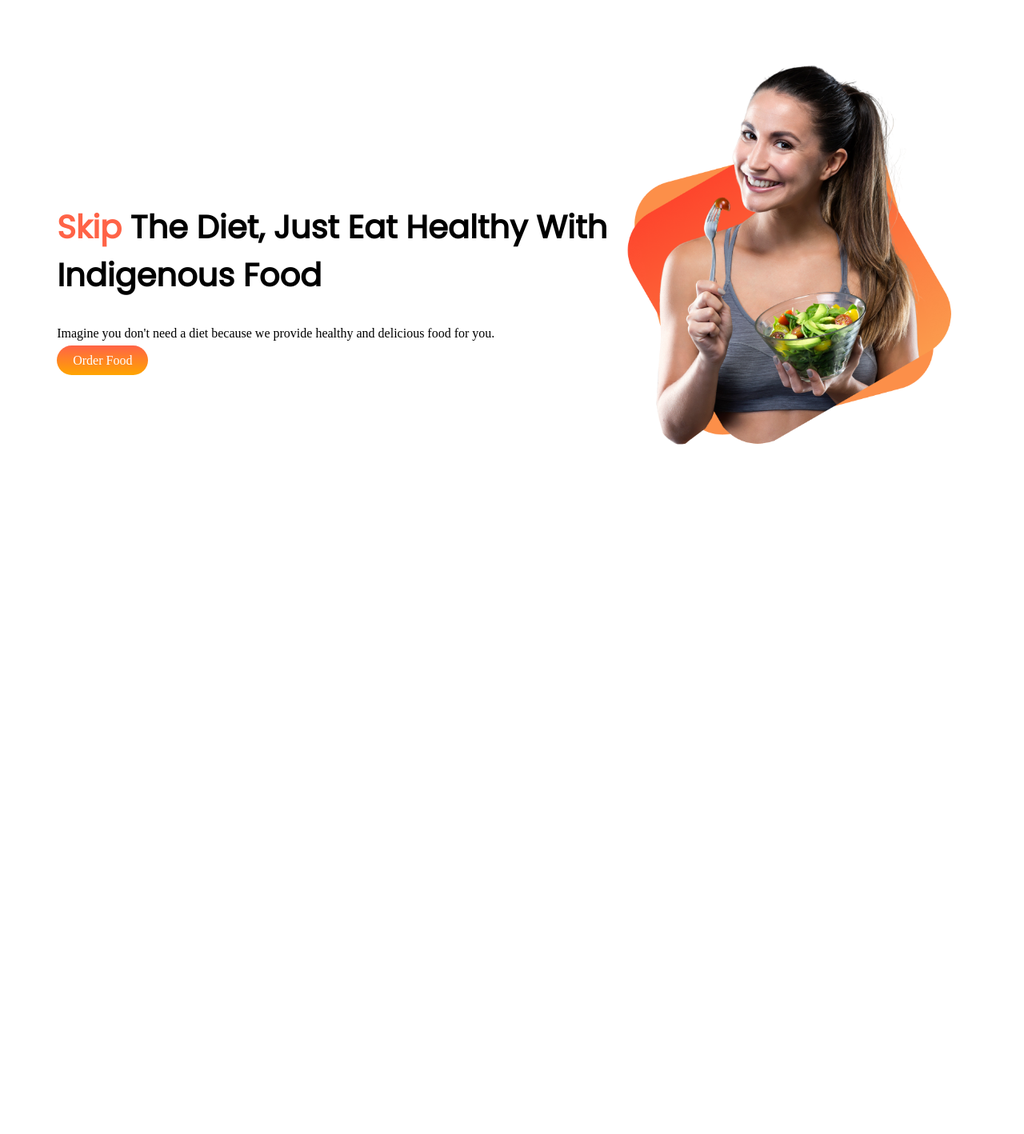
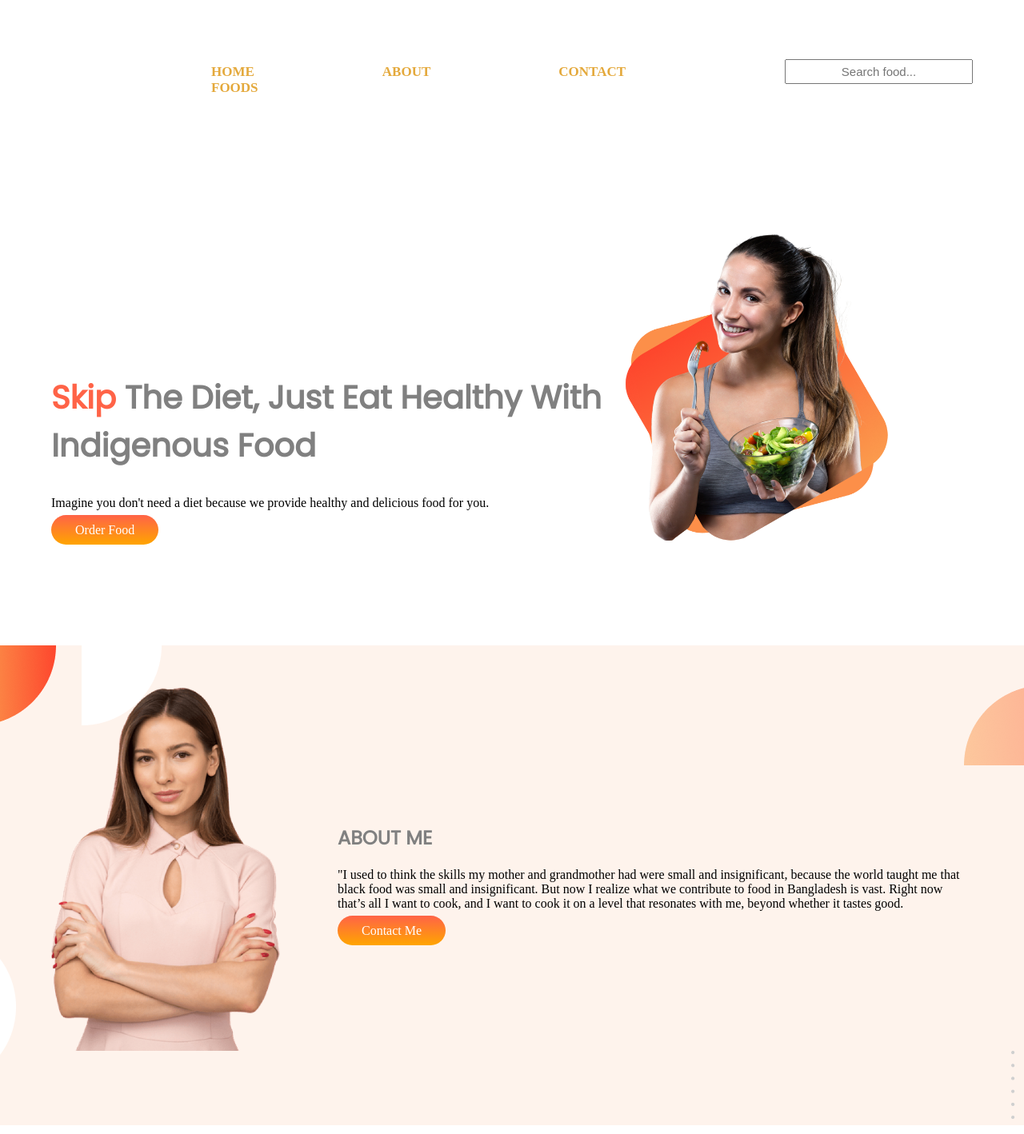
Before and after one commit to Asif-Jaman/Indigenous_food, a plain HTML site: page index.html in a window 1280 px wide. Shown: the whole page at 80% size. Before the commit the page ends 800 px from the top, so only its background shows below. Drawn offline with Linux system fonts and the light colour scheme.

Commit message:
test commit

```diff
--- a/index.html
+++ b/index.html
@@ -14,7 +14,19 @@
 
 <body>
     <section class="flexiable">
-        <div id="textLine">
+        <div>
+            <ul>
+                <li>HOME</li>
+                <li>ABOUT</li>
+                <li>CONTACT</li>
+                <li>FOODS</li>
+            </ul>
+        </div>
+        <div><input type="text" placeholder="Search food..."></div>
+
+    </section>
+    <section class="flexiable">
+        <div class="textLine">
             <h1><span class="text-color">Skip</span> The Diet, Just Eat Healthy With Indigenous Food</h1>
             <p>Imagine you don't need a diet because we provide healthy and delicious food for you.</p>
             <a class="button" target="_blank"
@@ -25,6 +37,17 @@
             <img src="images/female/Group 8425.png" alt="">
         </div>
     </section>
+    <section id="bg-add" class="flexiable">
+        <div><img src="images/female/Person Image.png" alt=""></div>
+        <div class="textLine">
+            <h2>ABOUT ME</h2>
+            <p>"I used to think the skills my mother and grandmother had were small and insignificant, because the world
+                taught me that black food was small and insignificant. But now I realize what we contribute to food in
+                Bangladesh is vast. Right now that’s all I want to cook, and I want to cook it on a level that resonates
+                with me, beyond whether it tastes good.</p>
+            <a class="button" target="_blank" href="https://www.facebook.com/?sk=welcome">Contact Me</a>
+        </div>
+    </section>
 
 </body>
 
--- a/style.css
+++ b/style.css
@@ -1,26 +1,61 @@
+body{
+    margin: 0;
+}
 h1{
     font-family: 'Poppins', sans-serif;
     font-size: 40px;
+    color: gray;
+}
+h2{
+    font-family: 'Poppins', sans-serif;
+    color: gray;
 }
 .text-color{
     color: tomato;
 }
+ul li{
+    float:left;
+    display: block;
+    color: rgb(228, 169, 60);
+    font-size: 17px;
+    padding-left: 160px;
+    font-weight: 700;
+    padding-top: 0%;
+}
+input{
+    float: left;
+    display: block;
+    color:  rgb(228, 169, 60);
+    text-align: center;
+    padding: 5px 16px;
+    margin-top: 10px;
+    margin-left: 30px;
+    text-decoration: none;
+    font-size: 15px;
+}
 .flexiable{
     display: flex;
     padding: 5%;
+    padding-bottom: 100px;
+
 }
 .flexiable img{
-    width: 100%;
+    width: 80%;
 }
-#textLine{
+.textLine{
     padding-top: 150px;
 }
 .button{
     background-image: linear-gradient(tomato, orange);
     text-decoration: none;
-    padding: 10px 20px;
+    padding: 10px 30px;
     border-radius: 30px;
     color: white;
     font-weight: 500;
 
 }
+#bg-add{
+    background-image: url(images/shapes/7.png);
+    background-repeat: no-repeat;
+    background-position: center;
+}
```
Also changed, not shown: images/shapes/top-banner.png (added).
